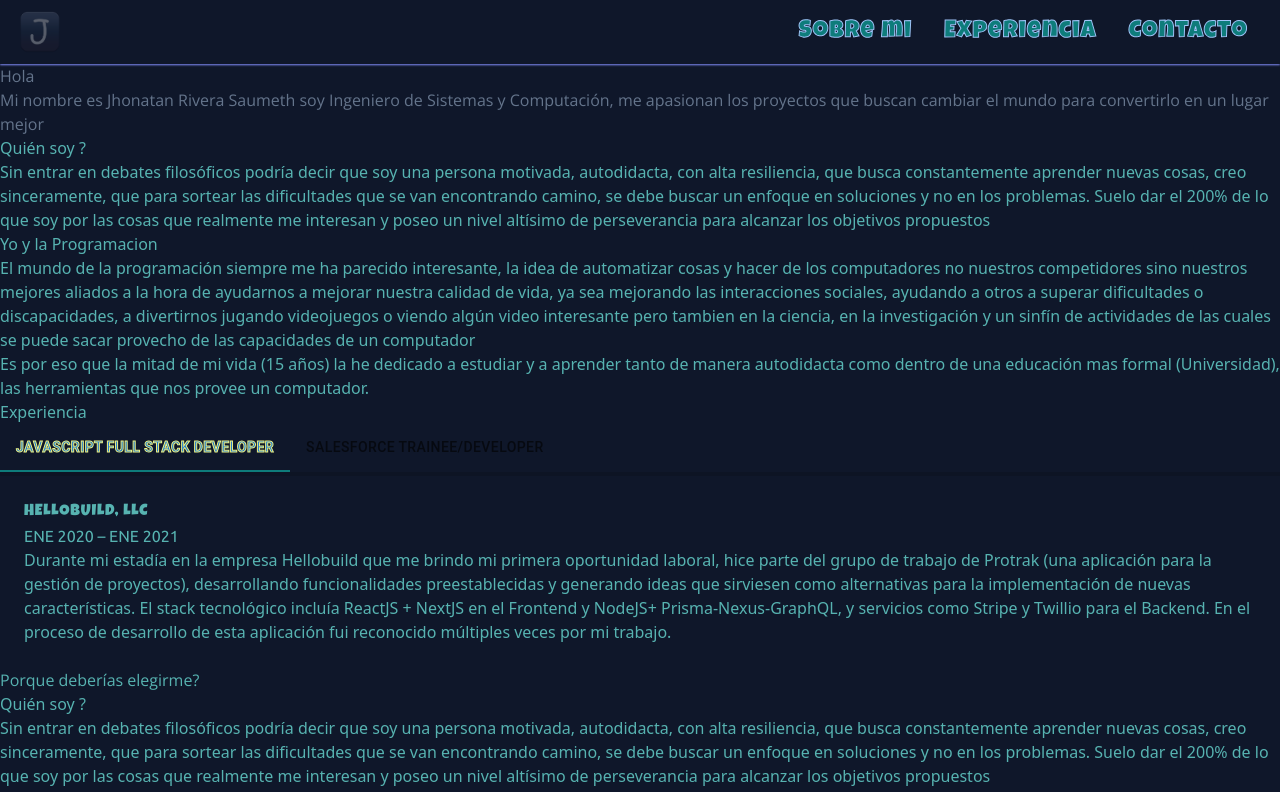
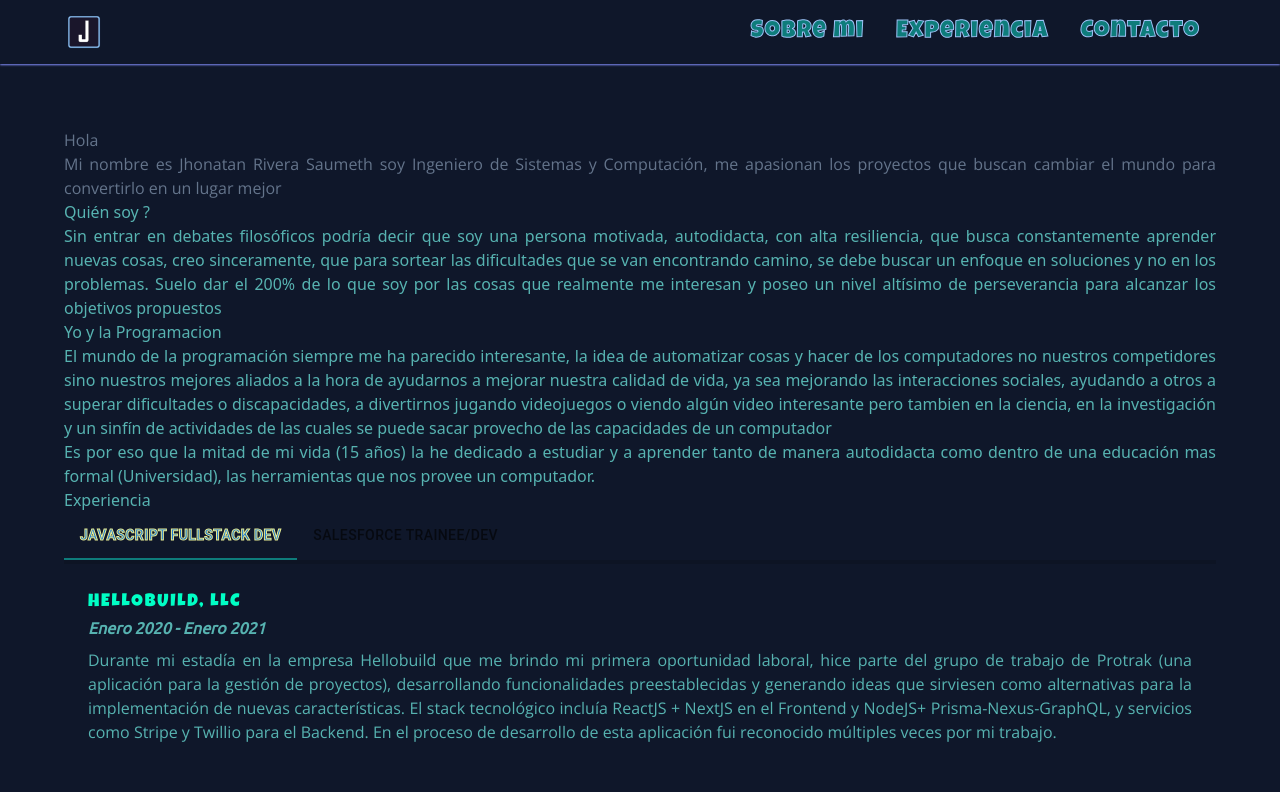
Before and after one commit to jhriverasa/my-portfolio, a Next.js app: page / in a window 1280 px wide. Shown: the top 792 px of the page. Built offline with nearby package versions, Linux system fonts and the light colour scheme.

Commit message:
some styles added

```diff
--- a/src/components/About.tsx
+++ b/src/components/About.tsx
@@ -3,7 +3,7 @@ const About = () => {
     <div className="flex flex-col text-teal-small" data-aos="fade-up">
       <h1>Quién soy ?</h1>
 
-      <div>
+      <div className="text-justify">
         Sin entrar en debates filosóficos podría decir que soy una persona
         motivada, autodidacta, con alta resiliencia, que busca constantemente
         aprender nuevas cosas, creo sinceramente, que para sortear las
--- a/src/components/Experience.tsx
+++ b/src/components/Experience.tsx
@@ -2,10 +2,10 @@ import CustomTabs, { CustomTabsProps } from "./ui/CustomTabs";
 
 const HelloBuildDescription = () => {
   return (
-    <div>
-      <div className="font-title tracking-wider">HELLOBUILD, LLC</div>
-      <div className="font-body">ENE 2020 – ENE 2021</div>
-      <div>
+    <div className="animate__animated animate__fadeIn">
+      <div className="font-title tracking-widest text-lg text-aquamarine">HELLOBUILD, LLC</div>
+      <div className="font-body italic font-bold ">Enero 2020 - Enero 2021</div>
+      <div className="py-2 font-body_alt text-justify text-teal-small ">
         Durante mi estadía en la empresa Hellobuild que me brindo mi primera
         oportunidad laboral, hice parte del grupo de trabajo de Protrak (una
         aplicación para la gestión de proyectos), desarrollando funcionalidades
@@ -22,10 +22,12 @@ const HelloBuildDescription = () => {
 
 const ScotiabankDescription = () => {
   return (
-    <div>
-      <div>SCOTIABANK</div>
-      <div>ABR 2022 – DEC 2022</div>
-      <div>
+    <div className="animate__animated animate__fadeIn">
+      <div className="font-title tracking-widest text-lg text-aquamarine">SCOTIABANK</div>
+      <div className="font-body italic font-bold">
+        Abril 2022 – Diciembre 2022
+      </div>
+      <div className="py-2 font-body_alt text-justify">
         Debido a mi curiosidad por las distintas tecnologías apliqué para hacer
         parte de un entrenamiento en Salesforce, el programa de Salesforce
         Academy de Scotiabank que buscaba capacitar a desarrolladores en
@@ -42,11 +44,11 @@ const ScotiabankDescription = () => {
 
 const custTabList = [
   {
-    label: "JAVASCRIPT FULL STACK DEVELOPER",
+    label: "JAVASCRIPT FULLSTACK DEV",
     component: <HelloBuildDescription />,
   },
   {
-    label: "SALESFORCE TRAINEE/DEVELOPER",
+    label: "SALESFORCE TRAINEE/DEV",
     component: <ScotiabankDescription />,
   },
 ];
--- a/src/components/Intro.tsx
+++ b/src/components/Intro.tsx
@@ -2,7 +2,7 @@ const Intro = () => {
   return (
     <div className="flex flex-col font-body_alt" data-aos="fade-up">
       <h1 className="text-slate-500">Hola</h1>
-      <div className="text-slate-500">
+      <div className="text-slate-500 text-justify">
         Mi nombre es Jhonatan Rivera Saumeth soy Ingeniero de Sistemas y
         Computación, me apasionan los proyectos que buscan cambiar el mundo para
         convertirlo en un lugar mejor
--- /dev/null
+++ b/src/components/Layout.tsx
@@ -0,0 +1,10 @@
+interface LayoutProps {
+  children?: React.ReactNode;
+}
+
+const Layout = (props: LayoutProps) => {
+  const { children } = props;
+  return <div className="layout-container">{children}</div>;
+};
+
+export default Layout;
--- a/src/components/MeAndProgramming.tsx
+++ b/src/components/MeAndProgramming.tsx
@@ -3,7 +3,7 @@ const MeAndProgramming = () => {
     <div className="flex flex-col text-teal-small" data-aos="fade-up">
       <h1>Yo y la Programacion</h1>
 
-      <div>
+      <div className="text-justify">
         El mundo de la programación siempre me ha parecido interesante, la idea
         de automatizar cosas y hacer de los computadores no nuestros
         competidores sino nuestros mejores aliados a la hora de ayudarnos a
@@ -13,7 +13,7 @@ const MeAndProgramming = () => {
         tambien en la ciencia, en la investigación y un sinfín de actividades de
         las cuales se puede sacar provecho de las capacidades de un computador
       </div>
-      <div>
+      <div className="text-justify">
         Es por eso que la mitad de mi vida (15 años) la he dedicado a estudiar y
         a aprender tanto de manera autodidacta como dentro de una educación mas
         formal (Universidad), las herramientas que nos provee un computador.
--- a/src/components/NavBar.tsx
+++ b/src/components/NavBar.tsx
@@ -3,13 +3,18 @@ import NeonLink from "./ui/NeonLink";
 
 const NavBar = () => {
   return (
-    <div className="z-10 animate__animated animate__bounce sticky top-0 shadow-sm shadow-indigo-400 bg-slate-900  flex flex-row justify-between items-center text-teal px-4">
-      <div className="w-1/2">
-        <div className="relative flex w-12 h-12">
-          <Image className="opacity-30 hover:opacity-100 hover:cursor-pointer" alt="Logo" src="/logo.png" fill />
+    <div className="z-10  Right sticky top-0 shadow-sm shadow-indigo-400 bg-slate-900 text-teal flex  lg:justify-between lg:items-center px-[5vw]">
+      <div className="w-1/4 flex  items-center">
+        <div className="relative flex w-[3.1vw] h-[3.1vw] ">
+          <Image
+            className=" hover:cursor-pointer"
+            alt="Logo"
+            src="/logo.png"
+            fill
+          />
         </div>
       </div>
-      <div className="w-1/2 flex justify-end font-title tracking-wider text-2xl">
+      <div className="animate__animated animate__rubberBand w-3/4 flex justify-end font-title tracking-wider lg:text-2xl md:text-lg">
         <NeonLink text="Sobre mi" href="#" />
         <NeonLink text="Experiencia" href="#" />
         <NeonLink text="Contacto" href="#" />
--- a/src/components/ui/CustomTabs.tsx
+++ b/src/components/ui/CustomTabs.tsx
@@ -44,7 +44,7 @@ const CustomTabs = (props: CustomTabsProps) => {
           {tabList.map((tab, i) => {
             return (
               <Tab
-                className="font-body text-slate-500"
+                className="font-body text-slate-500 lg:text-base md:text-md sm:text-sm"
                 label={tab.label}
                 key={`tab-${i}`}
                 {...a11yProps(i)}
--- a/src/pages/index.tsx
+++ b/src/pages/index.tsx
@@ -4,23 +4,23 @@ import About from "@/components/About";
 import MeAndProgramming from "@/components/MeAndProgramming";
 import Experience from "@/components/Experience";
 import WhyMe from "@/components/WhyMe";
+import Layout from "@/components/Layout";
 
 const Home = () => {
   return (
     <div className=" bg-slate-900 ">
       <NavBar />
-      <Intro />
-      <About />
-      <MeAndProgramming />
+      <Layout>
+        <Intro />
+        <About />
+        <MeAndProgramming />
 
-      <Experience />
+        <Experience />
 
-      <WhyMe />
+        <WhyMe />
 
-      <About />
-      <About />
-      <About />
-      <About />
+
+      </Layout>
     </div>
   );
 };
--- a/src/styles/globals.css
+++ b/src/styles/globals.css
@@ -2,19 +2,27 @@
 @tailwind components;
 @tailwind utilities;
 
-body,html{
+body,
+html {
   height: auto; /* This is applied by default, so it's not necessary to define it */
   min-height: 100vh;
 }
 
-.text-stroke-black{
+.text-stroke-black {
   -webkit-text-stroke: 1px #9fc4f8;
 }
 
 /*Override Material UI*/
 .MuiTab-root.Mui-selected {
   color: #149577;
-    -webkit-text-stroke: 1px #eff583;
+  -webkit-text-stroke: 1px #ebef92;
   font-weight: bold;
   transition: 1100ms;
 }
+
+.layout-container {
+  padding-left: 5vw;
+  padding-right: 5vw;
+  padding-top: 5vw;
+  padding-bottom: 5vw;
+}
```
Also changed, not shown: public/logo.png, 1 other file (tests, documents, lock files or other folders). Lines whose indentation alone changed are shown as unchanged.
